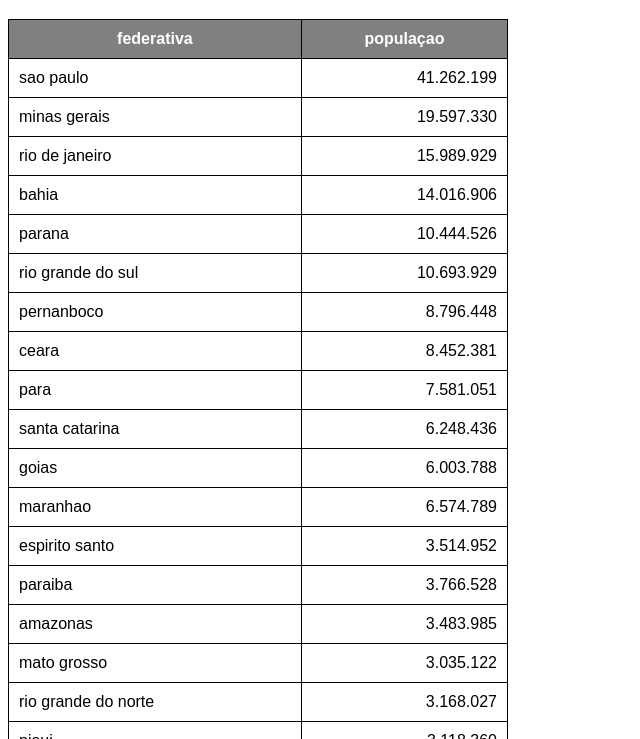
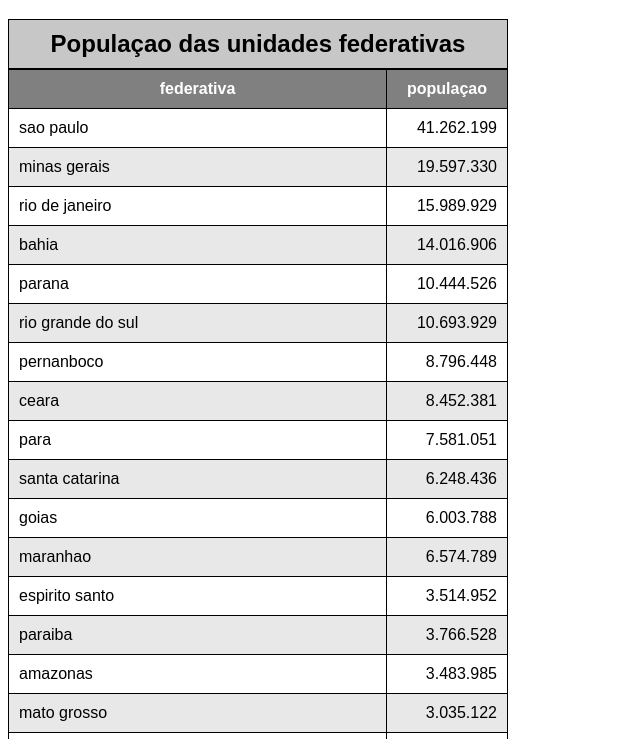
Before and after one commit to oliveira00008/html-css, a plain HTML site: page exercicio/ex023/tabela002.html in a window 1280 px wide. Shown: the part 61-800 px from the top of the page, without its empty margins (0-640 px from the left). Drawn offline with Linux system fonts and the light colour scheme.

Commit message:
atualizando o html em efeito zebrado

```diff
--- a/exercicio/ex023/tabela002.html
+++ b/exercicio/ex023/tabela002.html
@@ -14,6 +14,19 @@
             width: 500px;
             border-collapse: collapse;
         }
+
+        caption{
+            border: 1px solid black;
+            padding: 10px;
+            font-size: 1.5em;
+            font-weight: bold;
+            background-color: rgba(180, 178, 178, 0.726);
+        }
+
+        tbody > tr:nth-child(2n){
+            background-color: rgba(196, 192, 192, 0.37);
+        }
+
         td, th {
             border: 1px solid black;
             padding: 10px;
@@ -31,10 +44,11 @@
 <body>
     <h1>uso de tabelas grandes</h1>
     <table>
+        <caption>Populaçao das unidades federativas </caption>
         <thead>
             <tr>
-                <th>federativa</th>
-                <th>populaçao</th>
+                <th scope="col">federativa</th>
+                <th scope="col" style="width: 100px;">populaçao</th>
             </tr>
         </thead>
         <tbody>
@@ -148,7 +162,7 @@
         </tbody>
         <tfoot>
             <tr>
-                <th>total de abitantes </th>
+                <th scope="row">total de abitantes </th>
                 <td class="num"><strong>210.147.125</strong></td>
             </tr>
         </tfoot>
```
